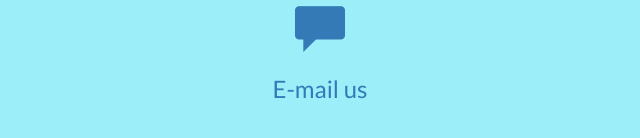
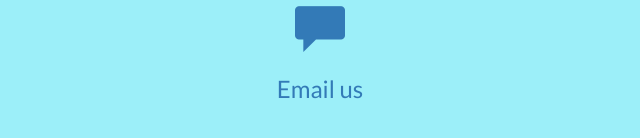
Before and after one commit to cisvpdx/cisvpdx.github.io, a plain HTML site: page index.html in a window 1280 px wide. Shown: the part 2582-2720 px from the top of the page, 0-640 px from the left. Drawn offline with nearby package versions, Linux system fonts and the light colour scheme; a script that the page names is missing.

```diff
--- a/index.html
+++ b/index.html
@@ -136,7 +136,7 @@
         <div class="col-md-6 text-center">
           <div class="program-box">
             <a href="mailto:cisvpdx@gmail.com"><span class= "glyphicon glyphicon-comment"></span></a>
-            <a href="mailto:cisvpdx@gmail.com"><h3>E-mail us</h3></a>
+            <a href="mailto:cisvpdx@gmail.com"><h3>Email us</h3></a>
           </div>
         </div>
         <div class="col-md-6 text-center">
```
